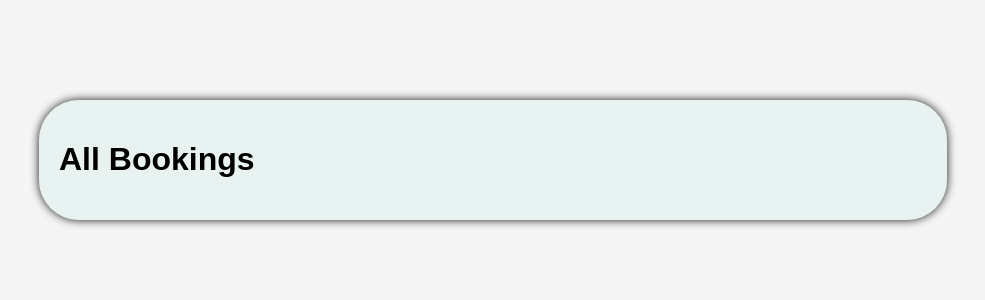
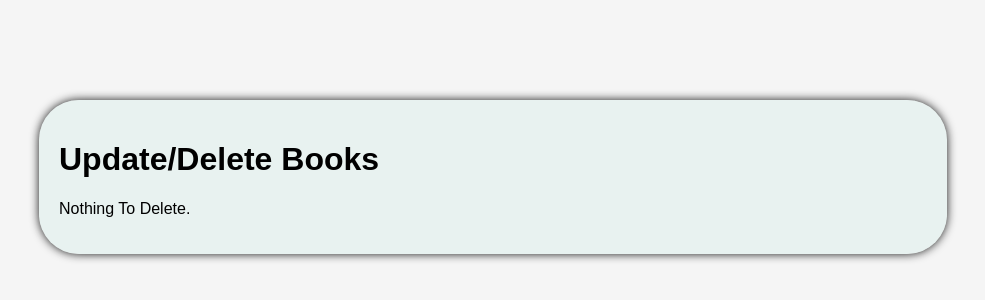
Before and after one commit to SvAkshayKumar/IA2_Flask, a Flask app: template templates/update_display.html in a window 1280 px wide. Shown: the part 38-338 px from the top of the page, without its empty margins (147-1132 px from the left). Run offline with Flask 3, Linux system fonts and the light colour scheme; the template is opened without the code that fills it, so the values that code supplies are empty.

Commit message:
Update update_display.html

```diff
--- a/templates/update_display.html
+++ b/templates/update_display.html
@@ -17,7 +17,8 @@
         </ul>
     </nav>
     <div class="container">
-        <h1>All Bookings</h1>
+        <h1>Update/Delete Books</h1>
+        {% if bookings %}
         <ul>
             {% for booking in bookings %}
                 <li class="booking">
@@ -36,10 +37,14 @@
                             <input type="hidden" name="id" value="{{ booking[0] }}">
                             <button type="submit">Delete</button>
                         </form>
-                    </div><hr><hr>
+                    </div>
+                    <hr><hr>
                 </li>
             {% endfor %}
         </ul>
+        {% else %}
+        <p>Nothing To Delete.</p>
+        {% endif %}
     </div>
 </body>
 </html>
```
